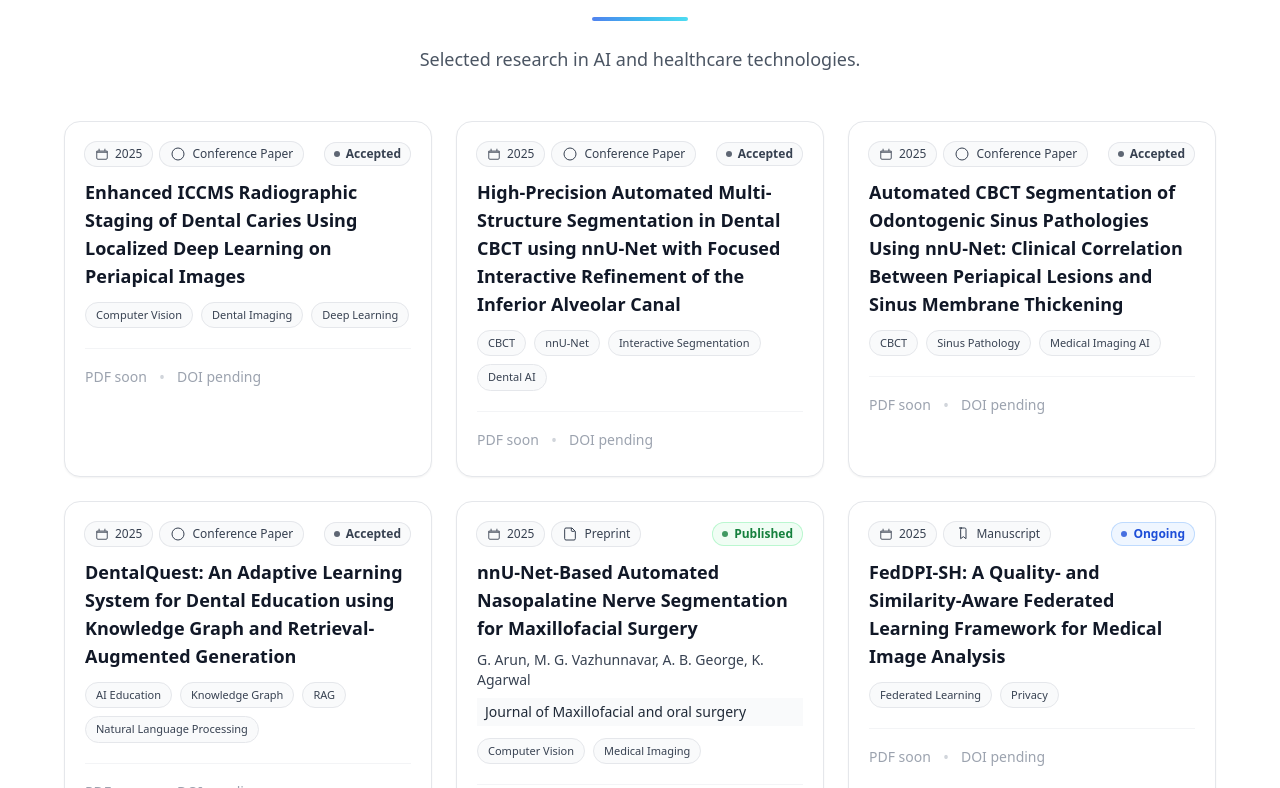
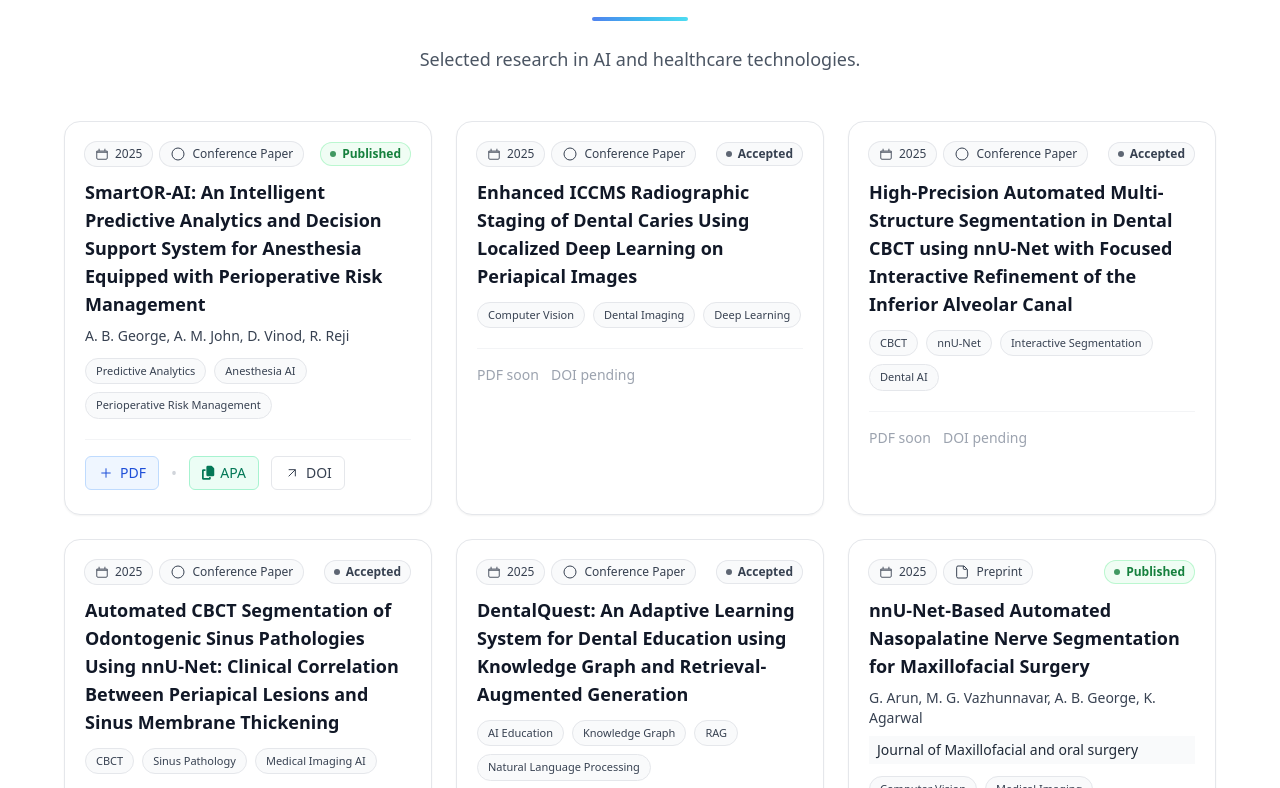
Before and after one commit to dicemed/website, a React (Create React App) app: page / in a window 1280 px wide. Shown: the part 2192-2980 px from the top of the page. Built offline with nearby package versions, Linux system fonts and the light colour scheme.

Commit message:
modified:   public/index.html 	modified:   src/Components/DiceMed.js 	modified:   src/Components/DiceMed.js 	src/Assets/anesthetic.jpg 	src/Assets/nnu.png

```diff
--- a/public/index.html
+++ b/public/index.html
@@ -11,7 +11,7 @@
     />
 
     <meta property="og:title" content="DiceMed" />
-    <meta property="og:description" content="Your custom description here" />
+    <meta property="og:description" content="Revolutionizing Healthcare with AI-Powered Medical Imaging Solutions." />
     <meta property="og:image" content="https://dicemed.in/logo512.png" />
     <meta property="og:url" content="https://dicemed.in" />
     <meta property="og:type" content="website" />
--- a/src/Components/DiceMed.js
+++ b/src/Components/DiceMed.js
@@ -497,6 +497,39 @@ const DiceMed = () => {
   window.location.href = mailtoLink;
 };
 
+const formatAuthorsAPA = (authors) => {
+  if (!authors) return "";
+
+  return authors
+    .split(",")
+    .map((author) => {
+      const parts = author.trim().split(" ");
+      const last = parts[parts.length - 1];
+      const initials = parts
+        .slice(0, -1)
+        .map((n) => n[0] + ".")
+        .join(" ");
+      return `${last}, ${initials}`;
+    })
+    .join(", ");
+};
+
+const generateAPA = (paper) => {
+  const authors = formatAuthorsAPA(paper.authors);
+  const year = paper.year ? `(${paper.year}).` : "";
+  const title = paper.title;
+  const venue = paper.journal || paper.venue || "";
+  const doi = paper.doi ? ` ${paper.doi}` : "";
+
+  return `${authors} ${year} ${title}. ${venue}.${doi}`;
+};
+
+const copyAPA = (paper) => {
+  const citation = generateAPA(paper);
+  navigator.clipboard.writeText(citation);
+  alert("APA citation copied!");
+};
+
 
   return (
     <div className="font-sans text-gray-800">
@@ -671,6 +704,17 @@ const DiceMed = () => {
           {(() => {
             const publications = [
               {
+                title: "SmartOR-AI: An Intelligent Predictive Analytics and Decision Support System for Anesthesia Equipped with Perioperative Risk Management",
+                year: 2025,
+                venue: "IEEE ICRM 2025",
+                authors: "A. B. George, A. M. John, D. Vinod, R. Reji",
+                type: "Conference Paper",
+                status: "Published",
+                doi: "https://ieeexplore.ieee.org/document/11349054",
+                pdf: "https://ieeexplore.ieee.org/document/11349054",
+                note: "Predictive Analytics • Anesthesia AI • Perioperative Risk Management ",
+              },
+              {
                 title:"Enhanced ICCMS Radiographic Staging of Dental Caries Using Localized Deep Learning on Periapical Images",
                 year: 2025,
                 venue: "AIHC Conference",
@@ -915,6 +959,7 @@ const DiceMed = () => {
                           {p.title}
                         </h3>
 
+
                         {/* authors */}
                         {p.authors && (
                           <p className="mt-2 text-sm text-gray-700">
@@ -967,9 +1012,13 @@ const DiceMed = () => {
                               PDF soon
                             </span>
                           )}
-
-                          <span className="text-gray-300">•</span>
-
+                          {p.status === "Published" && (<>
+                            <span className="text-gray-300">•</span>
+                              <button onClick={() => copyAPA(p)}
+                                  className="inline-flex items-center gap-1.5 rounded-md border border-emerald-200 bg-emerald-50 px-3 py-1.5 text-sm font-medium text-emerald-700 hover:bg-emerald-100 hover:border-emerald-300 transition"
+                              >
+                              <i className="fas fa-copy"></i> APA </button></>
+                          )}
                           {p.doi ? (
                             <a
                               href={p.doi}
@@ -995,6 +1044,7 @@ const DiceMed = () => {
                               DOI pending
                             </span>
                           )}
+
                         </div>
                       </div>
 
@@ -1426,6 +1476,40 @@ const DiceMed = () => {
 
           {(() => {
             const news = [
+            {
+              id: "smartor-ai-ieee-2025-publication",
+              title: "SmartOR-AI Published on IEEE Xplore — Intelligent Anesthesia Decision Support System",
+              date: "2025-12-22",
+              location: "IEEE ICRM 2025",
+              summary: "Our paper 'SmartOR-AI: An Intelligent Predictive Analytics and Decision Support System for Anesthesia Equipped with Perioperative Risk Management' has been officially published on IEEE Xplore. The study introduces a modular AI-driven framework for perioperative risk prediction, real-time intraoperative monitoring, and postoperative complication forecasting, contributing toward the development of next-generation smart operating rooms.",
+              image: newsImg8, // or use a dedicated IEEE/SmartOR image if available
+              tags: [ "Publication",
+                    "IEEE",
+                    "SmartOR-AI",
+                    "Predictive Analytics",
+                    "Anesthesia AI",
+                    "Perioperative Risk"
+                ],
+              ctaLabel: "View on IEEE Xplore",
+              ctaHref: "https://ieeexplore.ieee.org/document/11349054",
+            },
+            {
+              id: "nnu-net-nasopalatine-2025",
+              title: "nnU-Net Nasopalatine Nerve Segmentation Paper Published in Springer Journal",
+              date: "2025-12-20",
+              location: "Journal of Maxillofacial and Oral Surgery",
+              summary:"Our research paper titled 'nnU-Net-Based Automated Nasopalatine Nerve Segmentation for Maxillofacial Surgery' has been officially published in the Journal of Maxillofacial and Oral Surgery (Springer). The study presents a deep learning framework for automated segmentation of the nasopalatine nerve using nnU-Net, demonstrating clinically relevant accuracy for surgical planning and maxillofacial interventions.",
+              image: newsImg1, // you can replace with a journal cover image if you prefer
+              tags: [
+                  "Publication",
+                  "Springer",
+                  "nnU-Net",
+                  "Medical Imaging",
+                  "Maxillofacial Surgery"
+                ],
+              ctaLabel: "View on Springer",
+              ctaHref: "https://link.springer.com/article/10.1007/s12663-025-02837-1",
+            },
             {
               id: "aihc-2025-best-paper",
               title: "DiceMed Wins Best Paper Award at AIHC 2025",
```
